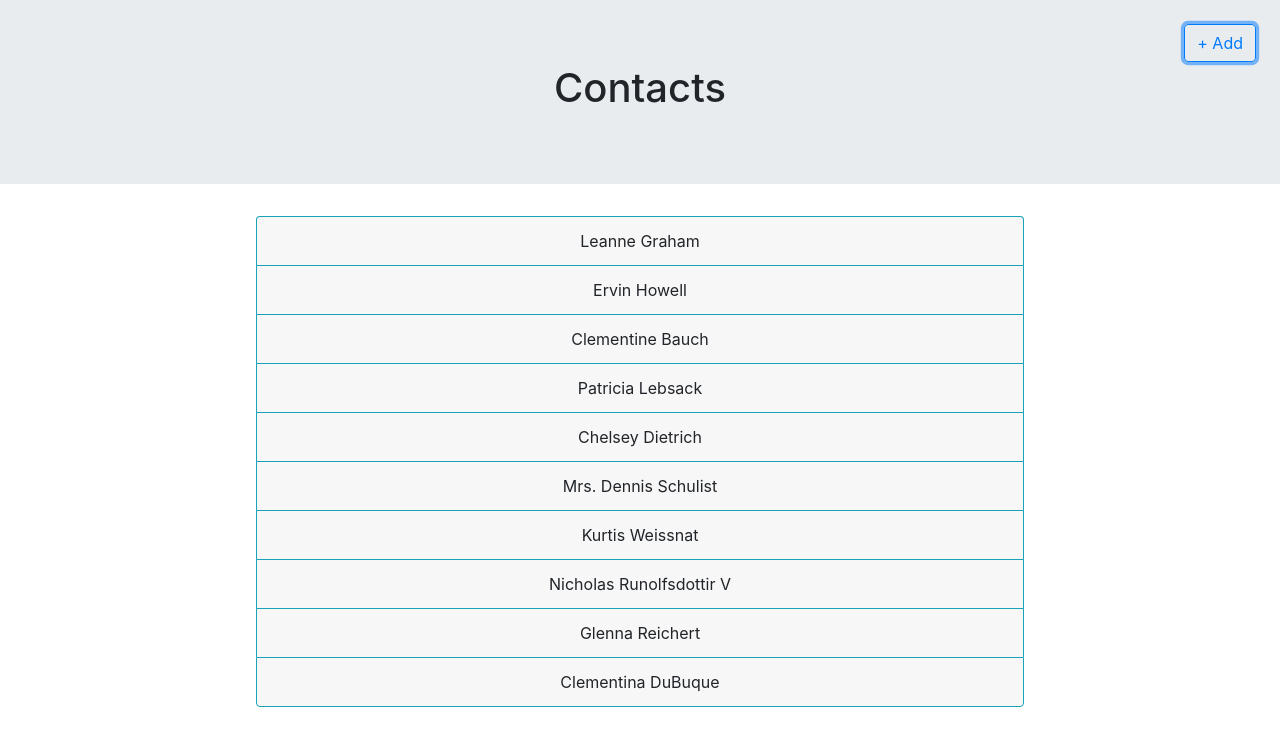
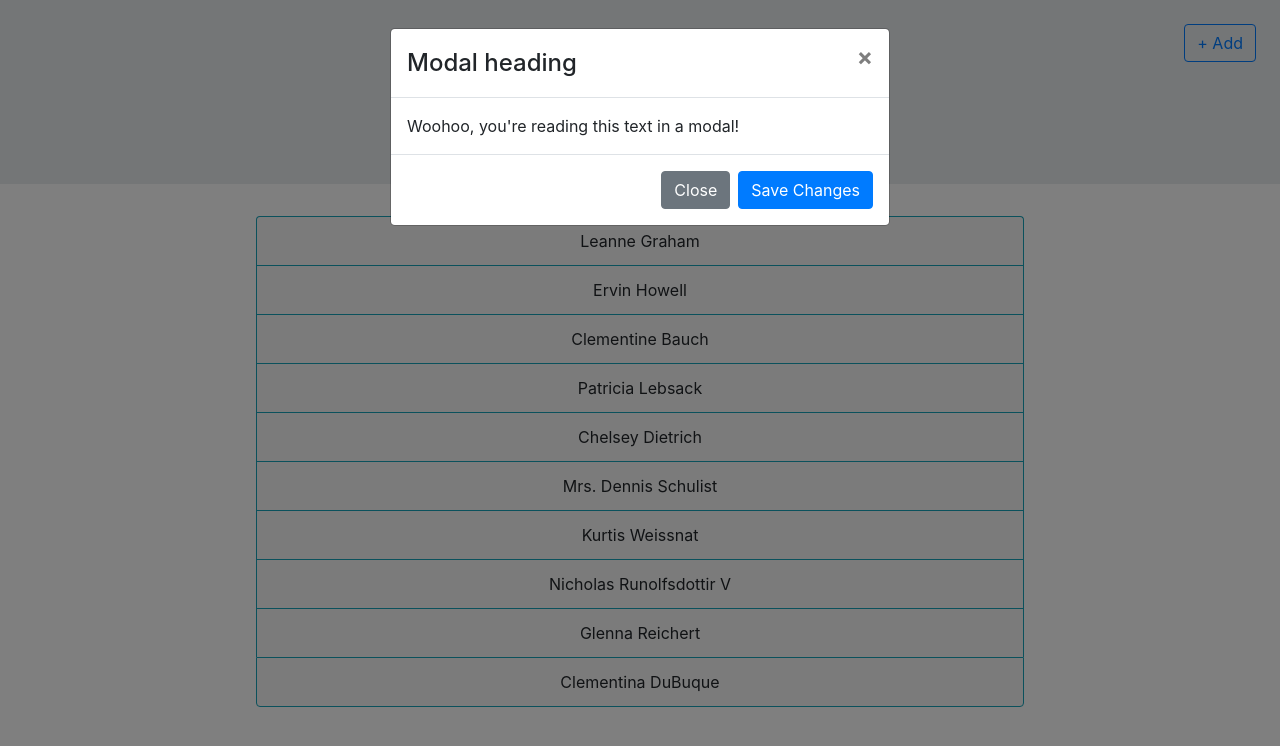
Before and after one commit to seanskggo/Contacts-App, a React (Create React App) app: page / in a window 1280 px wide. Both pictures are taken after a click on the button "+ Add". Shown: the top 746 px of the page. Built offline with nearby package versions, Linux system fonts and the light colour scheme.

Commit message:
add modal form

```diff
--- a/src/App.css
+++ b/src/App.css
@@ -34,7 +34,6 @@
 }
 
 .Add {
-  /* text-align: center; */
   display: flex;
   justify-content: flex-end;
   margin: 3vmin;
--- a/src/App.js
+++ b/src/App.js
@@ -5,6 +5,7 @@
 import Container from 'react-bootstrap/Container';
 import Accordion from 'react-bootstrap/Accordion';
 import Button from 'react-bootstrap/Button';
+import Modal from 'react-bootstrap/Modal';
 import 'bootstrap/dist/css/bootstrap.min.css';
 import sample from './sample'
 
@@ -42,6 +43,9 @@
 }
 
 const App = () => {
+  const [show, setShow] = useState(false);
+  const handleClose = () => setShow(false);
+  const handleShow = () => setShow(true);
   return (
     <div className="App">
       <div className='Contact_layout'>
@@ -52,7 +56,23 @@
         </Jumbotron>
         <Contacts />
         <div className="Ontop Add_outer">
-        <Button variant="outline-primary Ontop Add">+ Add</Button>
+          <Button variant="outline-primary Ontop Add"
+            onClick={handleShow}
+          >+ Add</Button>
+          <Modal show={show} onHide={handleClose}>
+            <Modal.Header closeButton>
+              <Modal.Title>Modal heading</Modal.Title>
+            </Modal.Header>
+            <Modal.Body>Woohoo, you're reading this text in a modal!</Modal.Body>
+            <Modal.Footer>
+              <Button variant="secondary" onClick={handleClose}>
+                Close
+          </Button>
+              <Button variant="primary" onClick={handleClose}>
+                Save Changes
+          </Button>
+            </Modal.Footer>
+          </Modal>
         </div>
       </div>
     </div>
```
